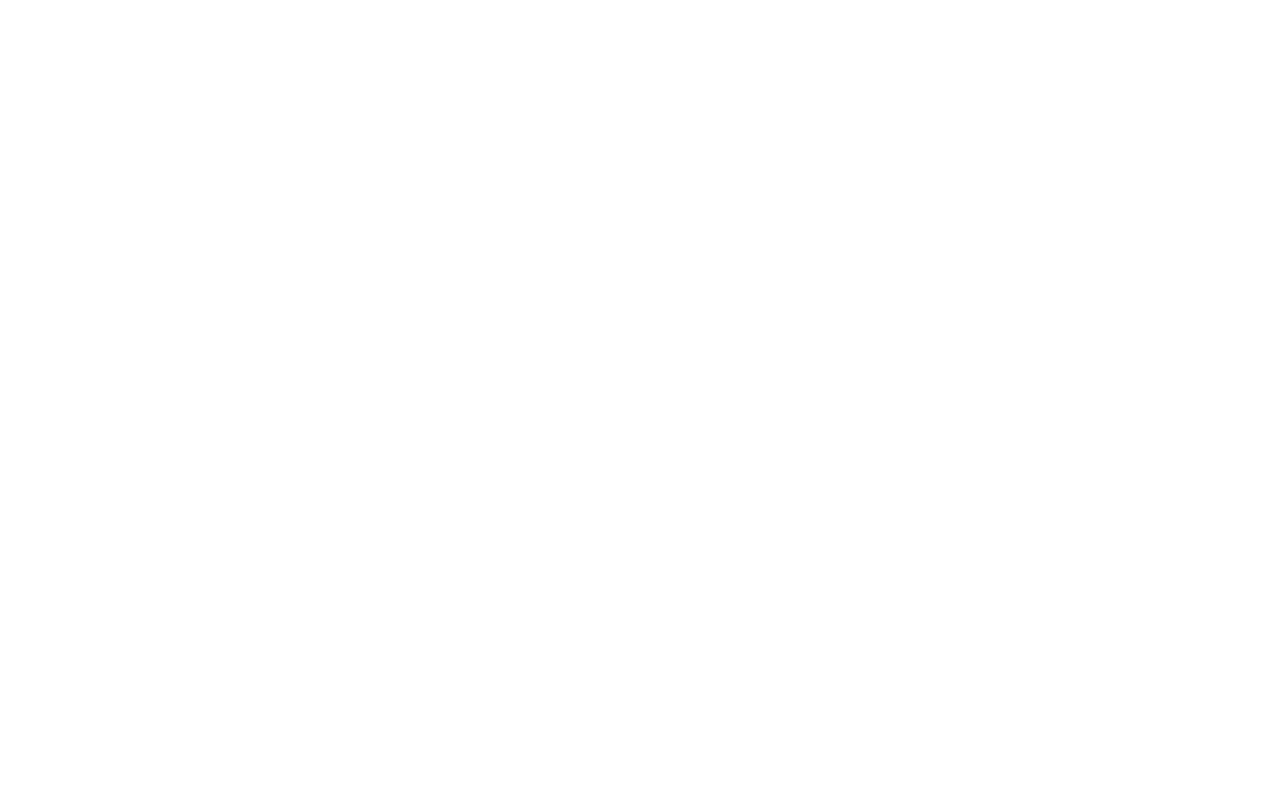
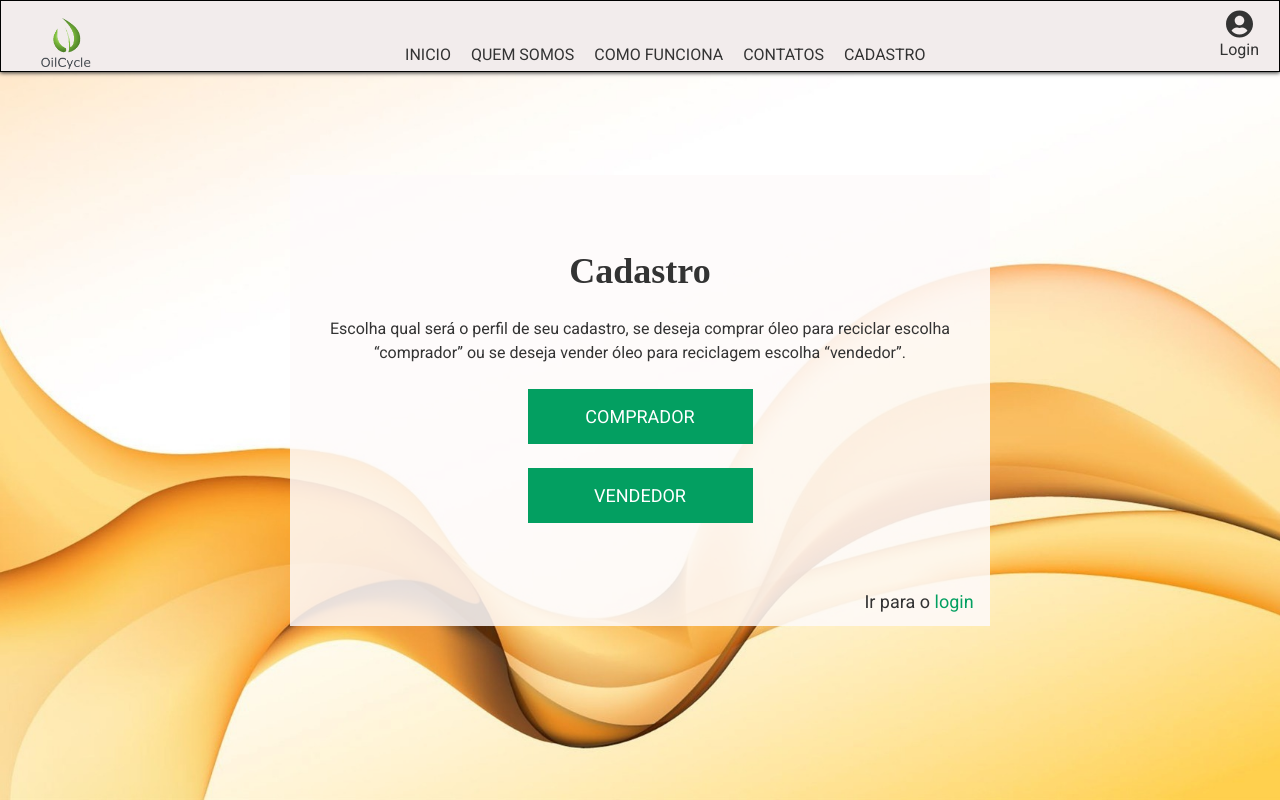
Before and after one commit to caioclavico/Oil-Cycle, a React (Create React App) app: page /signup in a window 1280 px wide. Built offline with nearby package versions, Linux system fonts and the light colour scheme; a web font is replaced by a local one.

Commit message:
feat: signup page done

```diff
--- a/src/components/Header/Menu.tsx
+++ b/src/components/Header/Menu.tsx
@@ -15,8 +15,6 @@
   onClose: () => void;
 }
 export const Menu = ({ isOpen, onClose }: IMenuProps) => {
-  const history = useHistory();
-
   return (
     <Drawer placement="left" onClose={onClose} isOpen={isOpen}>
       <DrawerOverlay />
--- a/src/pages/Home/index.tsx
+++ b/src/pages/Home/index.tsx
@@ -4,14 +4,18 @@
   Flex,
   Heading,
   HStack,
+  Link,
   Text,
   useMediaQuery,
   VStack,
 } from "@chakra-ui/react";
+import { useHistory } from "react-router-dom";
 import oilHome from "../../assets/oil-home.jpg";
+import oilBg from "../../assets/oleo2.jpg";
 import { Header } from "../../components/Header";
 
 export const Home = () => {
+  const history = useHistory();
   const [isLargerThan769] = useMediaQuery("(min-width: 768px)");
 
   let responsive = {
@@ -126,11 +130,7 @@
             SOBRE NÓS
           </Heading>
         </Flex>
-        <Flex
-          id="about-us"
-          h="100vh"
-          justifyContent={["flex-start", "flex-start", "center"]}
-        >
+        <Flex h="100vh" justifyContent={["flex-start", "flex-start", "center"]}>
           <Heading
             fontSize={["20px", "30px", "48px"]}
             fontFamily="bodySecondary"
@@ -141,11 +141,7 @@
             COMO FUNCIONA
           </Heading>
         </Flex>
-        <Flex
-          id="about-us"
-          h="100vh"
-          justifyContent={["flex-start", "flex-start", "center"]}
-        >
+        <Flex h="100vh" justifyContent={["flex-start", "flex-start", "center"]}>
           <Heading
             fontSize={["20px", "30px", "48px"]}
             fontFamily="bodySecondary"
@@ -156,11 +152,7 @@
             CONTATO
           </Heading>
         </Flex>
-        <Flex
-          id="about-us"
-          h="100vh"
-          justifyContent={["flex-start", "flex-start", "center"]}
-        >
+        <Flex h="100vh" justifyContent={["flex-start", "flex-start", "center"]}>
           <Heading
             fontSize={["20px", "30px", "48px"]}
             fontFamily="bodySecondary"
@@ -168,7 +160,7 @@
             position="relative"
           >
             <Text id="register" position="absolute" top="-70px"></Text>
-            REGISTRO
+            <Link onClick={() => history.push("/signup")}>REGISTRO</Link>
           </Heading>
         </Flex>
       </Flex>
--- /dev/null
+++ b/src/pages/Signup/index.tsx
@@ -0,0 +1,60 @@
+import { Button, Flex, Heading, Link, Text, VStack } from "@chakra-ui/react";
+import { useHistory } from "react-router-dom";
+import oilBg from "../../assets/oleo2.jpg";
+import { Header } from "../../components/Header";
+
+export const Signup = () => {
+  const history = useHistory();
+
+  return (
+    <>
+      <Header />
+      <Flex
+        id="about-us"
+        h="100vh"
+        justifyContent={["flex-start", "flex-start", "center"]}
+        position="relative"
+        bgImage={oilBg}
+        backgroundPosition="center"
+        backgroundRepeat="no-repeat"
+        backgroundSize="cover"
+      >
+        <Text id="register" position="absolute" top="-70px"></Text>
+        <Flex
+          flexDirection="column"
+          alignItems="center"
+          bg="rgba(254, 251, 251, 0.85)"
+          justifyContent="center"
+          alignSelf="center"
+          textAlign="center"
+          padding="5"
+          h={["100%", "100%", "451px"]}
+          w={["100%", "100%", "700px"]}
+        >
+          <VStack spacing="6">
+            <Heading fontFamily="bodySecondary">Cadastro</Heading>
+            <Text>
+              Escolha qual será o perfil de seu cadastro, se deseja comprar óleo
+              para reciclar escolha “comprador” ou se deseja vender óleo para
+              reciclagem escolha “vendedor”.
+            </Text>
+            <Button onClick={() => history.push("/buyer")}>COMPRADOR</Button>
+            <Button onClick={() => history.push("/seller")}>VENDEDOR</Button>
+          </VStack>
+          <Flex
+            position="relative"
+            top={["30px", "60px", "65px"]}
+            left={["0px", "0", "279px"]}
+          >
+            <Text fontSize="18">
+              Ir para o{" "}
+              <Link color="primary.main" onClick={() => history.push("/login")}>
+                login
+              </Link>
+            </Text>
+          </Flex>
+        </Flex>
+      </Flex>
+    </>
+  );
+};
--- a/src/routes/index.tsx
+++ b/src/routes/index.tsx
@@ -1,12 +1,14 @@
 import { Switch } from "react-router-dom";
 import { Home } from "../pages/Home";
 import { Login } from "../pages/Login";
+import { Signup } from "../pages/Signup";
 import { Route } from "./Route";
 
 export const Routes = () => {
   return (
     <Switch>
       <Route exact path="/" component={Home} />
+      <Route path="/signup" component={Signup} />
       <Route path="/login" component={Login} />
     </Switch>
   );
```
